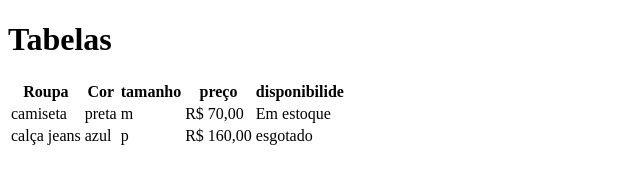
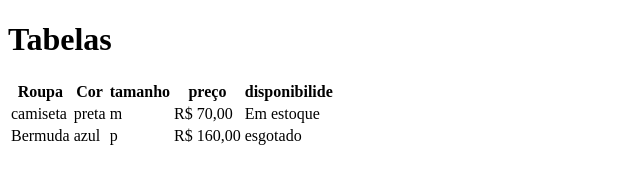
Before and after one commit to IsaacJr55/aula-tabela, a plain HTML site: page index.html in a window 1280 px wide. Shown: the whole page, without its empty margins (0-640 px from the left). Drawn offline with Linux system fonts and the light colour scheme.

Commit message:
trocado de calça jeans para bermuda

```diff
--- a/index.html
+++ b/index.html
@@ -25,7 +25,7 @@
     <td>Em estoque</td>
     </tr>
     <tr>
-    <td>calça jeans</td>
+    <td>Bermuda</td>
     <td>azul</td>
     <td>p</td>
     <td>R$ 160,00</td>
```
